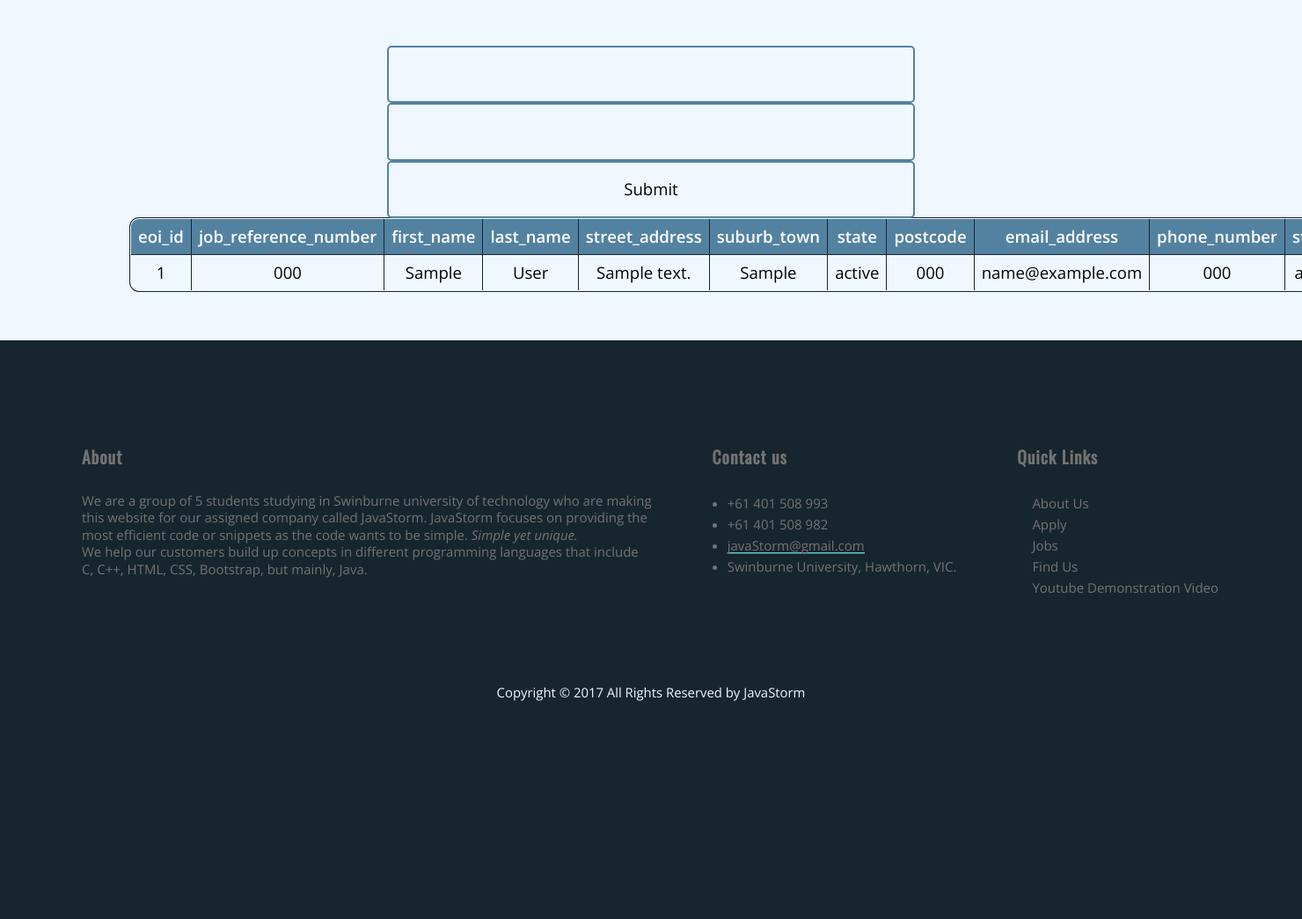
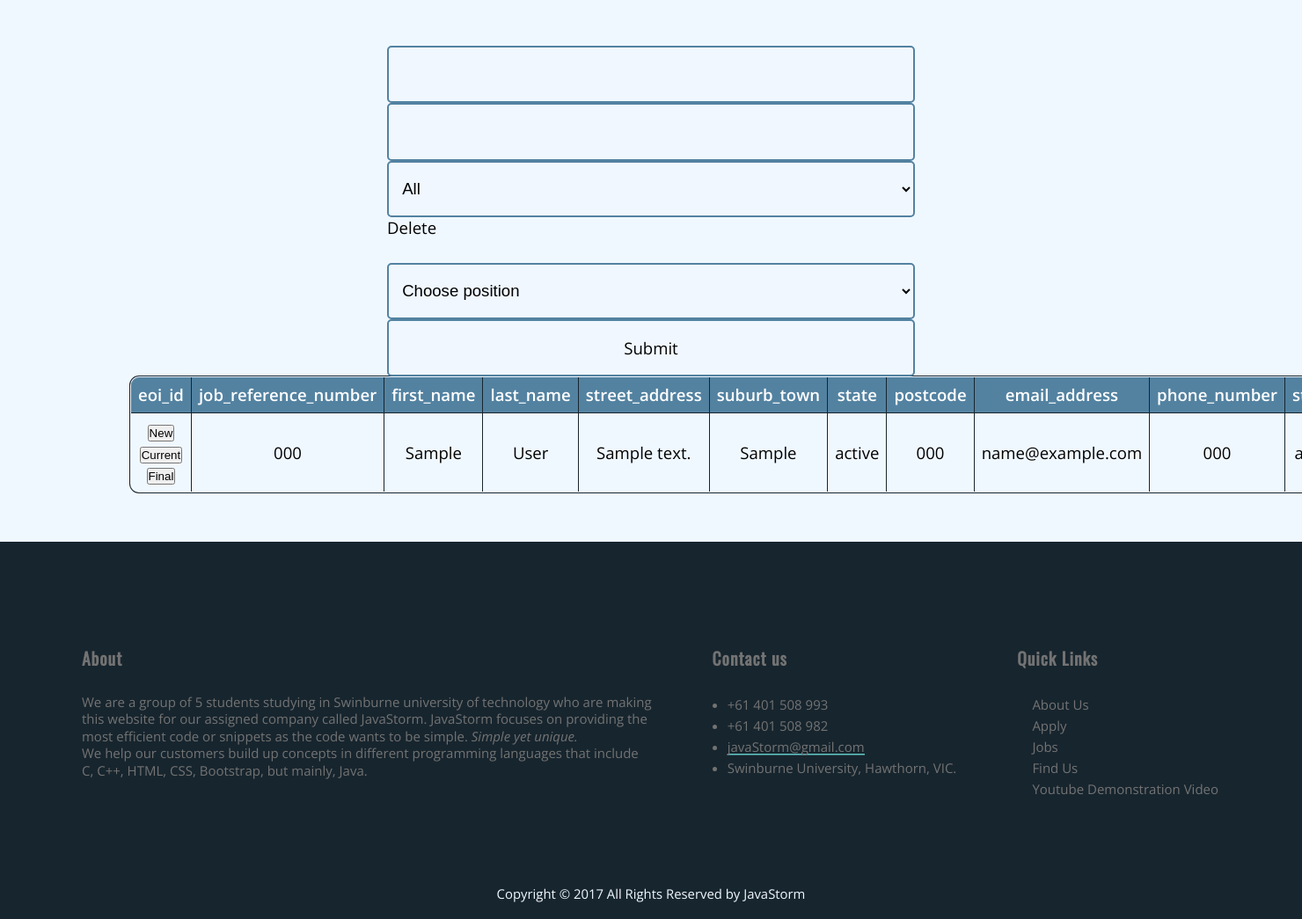
Before and after one commit to Swinburne-Group-Cos10026/javastorm, a PHP site: page /manage.php in a window 1480 px wide; the page is wider, and only the part inside the window is pictured. Shown: the part 804-1849 px from the top of that part at 88% size. Before the commit the page ends 1601 px from the top of that part, so only its background shows below. Run offline with PHP 8.4, Linux system fonts and the light colour scheme; tables that the repository leaves empty or names only in its code hold one stand-in row (values such as "Sample post").

Commit message:
done manager requirement

```diff
--- a/manage.php
+++ b/manage.php
@@ -13,6 +13,13 @@ require_once ('./dbconfig/dbhelper.php');
     <meta name="author" content="Burhanuddin kapasi">
     <title> Javastorm careers</title>
     <link href="styles/style.css" rel="stylesheet">
+
+    <!-- jQuery library -->
+    <script src="https://ajax.googleapis.com/ajax/libs/jquery/3.4.1/jquery.min.js"></script>
+
+    <!-- Popper JS -->
+    <script src="https://cdnjs.cloudflare.com/ajax/libs/popper.js/1.16.0/umd/popper.min.js"></script>
+
     <style>
 
     </style>
@@ -36,10 +43,17 @@ require_once ('./dbconfig/dbhelper.php');
     <form method="get">
         <input type="text" name="first_name">
         <input type="text" name="last_name">
-        <!-- <select name="position" id="position">
+        <select name="position" id="position">
+            <option value="">All</option>
             <option value="1">Java Developer</option>
             <option value="2">Data Analyst</option>
-        </select> -->
+        </select>
+        <p>Delete</p>
+        <select name="delete" id="delete">
+            <option value="">Choose position</option>
+            <option value="1">Java Developer</option>
+            <option value="2">Data Analyst</option>
+        </select>
         <input type="submit">
     </form>
     <table class="table table-bordered">
@@ -63,23 +77,49 @@ require_once ('./dbconfig/dbhelper.php');
 $sql = "";
 $fN = isset($_GET['first_name']) && $_GET['first_name'] != '';
 $lN = isset($_GET['last_name']) && $_GET['last_name'] != '';
+$p = isset($_GET['position']) && $_GET['position'] != '';
+$d = isset($_GET['delete']) && $_GET['delete'] != '';
 
-if ($fN == true && $lN == false) {
+if($fN && $lN && $p) {
+    $sql = 'select * from eoi where first_name like "'.$_GET['first_name'].'%" and last_name like "'.$_GET['last_name'].'%" and job_reference_number = "'.$_GET['position'].'"';
+}
+if($fN && $lN) {
+    $sql = 'select * from eoi where first_name like "'.$_GET['first_name'].'%" and last_name like "'.$_GET['last_name'].'%"';
+}
+if($fN && $p) {
+    $sql = 'select * from eoi where first_name like "'.$_GET['first_name'].'%" and job_reference_number = "'.$_GET['position'].'"';
+}
+if($lN && $p) {
+    $sql = 'select * from eoi where last_name like "'.$_GET['last_name'].'%" and job_reference_number = "'.$_GET['position'].'"';
+}
+if($fN) {
     $sql = 'select * from eoi where first_name like "'.$_GET['first_name'].'%"';
-} else if($fN == false && $lN == true) {
+}
+if($lN) {
     $sql = 'select * from eoi where last_name like "'.$_GET['last_name'].'%"';
-} else if($fN == true && $lN == true) {
-    $sql = 'select * from eoi where first_name like "'.$_GET['first_name'].'%" and last_name like "'.$_GET['last_name'].'%"';
-} else {
+}
+if($p) {
+    $sql = 'select * from eoi where job_reference_number = "'.$_GET['position'].'"';
+}
+if(($fN || $lN || $p) == false) {
     $sql = 'select * from eoi';
 }
-
 $studentList = executeResult($sql);
+if($d) {
+    $sql = 'delete from eoi where job_reference_number = "'.$_GET['delete'].'"';
+    execute($sql);
+}
 
 $index = 1;
 foreach ($studentList as $std) {
     echo '<tr>
-            <td>'.$std['eoi_id'].'</td>
+            <td>
+                <div>
+                    <button onclick="changeStatus('.$std['eoi_id'].', this)">New</button>
+                    <button onclick="changeStatus('.$std['eoi_id'].', this)">Current</button>
+                    <button onclick="changeStatus('.$std['eoi_id'].', this)">Final</button>
+                </div>
+            </td>
             <td>'.$std['job_reference_number'].'</td>
             <td>'.$std['first_name'].'</td>
             <td>'.$std['last_name'].'</td>
@@ -98,7 +138,20 @@ foreach ($studentList as $std) {
 
     </main>
     <?php include "./common/footer.inc" ?>
+    <script type="text/javascript">
 
+        function changeStatus(id, t) {
+
+            //console.log(t.innerText);
+            $.post('de.php', {
+                'eoi_id': id,
+                'value': t.innerText
+            }, function(data) {
+                //alert(data)
+                location.reload()
+            })
+        }
+    </script>
 </body>
 
 </html>
```
Also changed, not shown: cac.php (added, +53 -0 lines), de.php (added, +13 -0 lines). Lines whose indentation alone changed are shown as unchanged.
